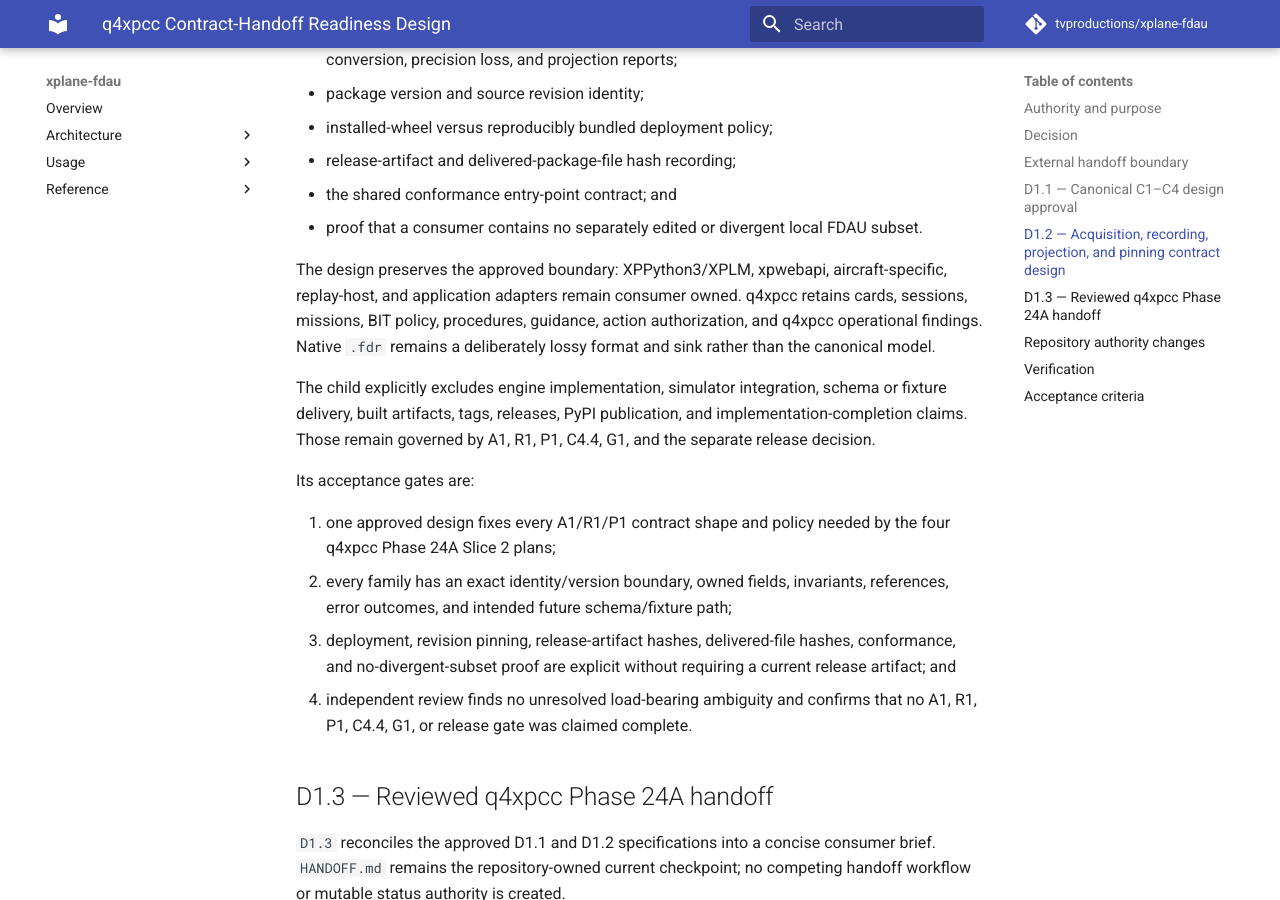
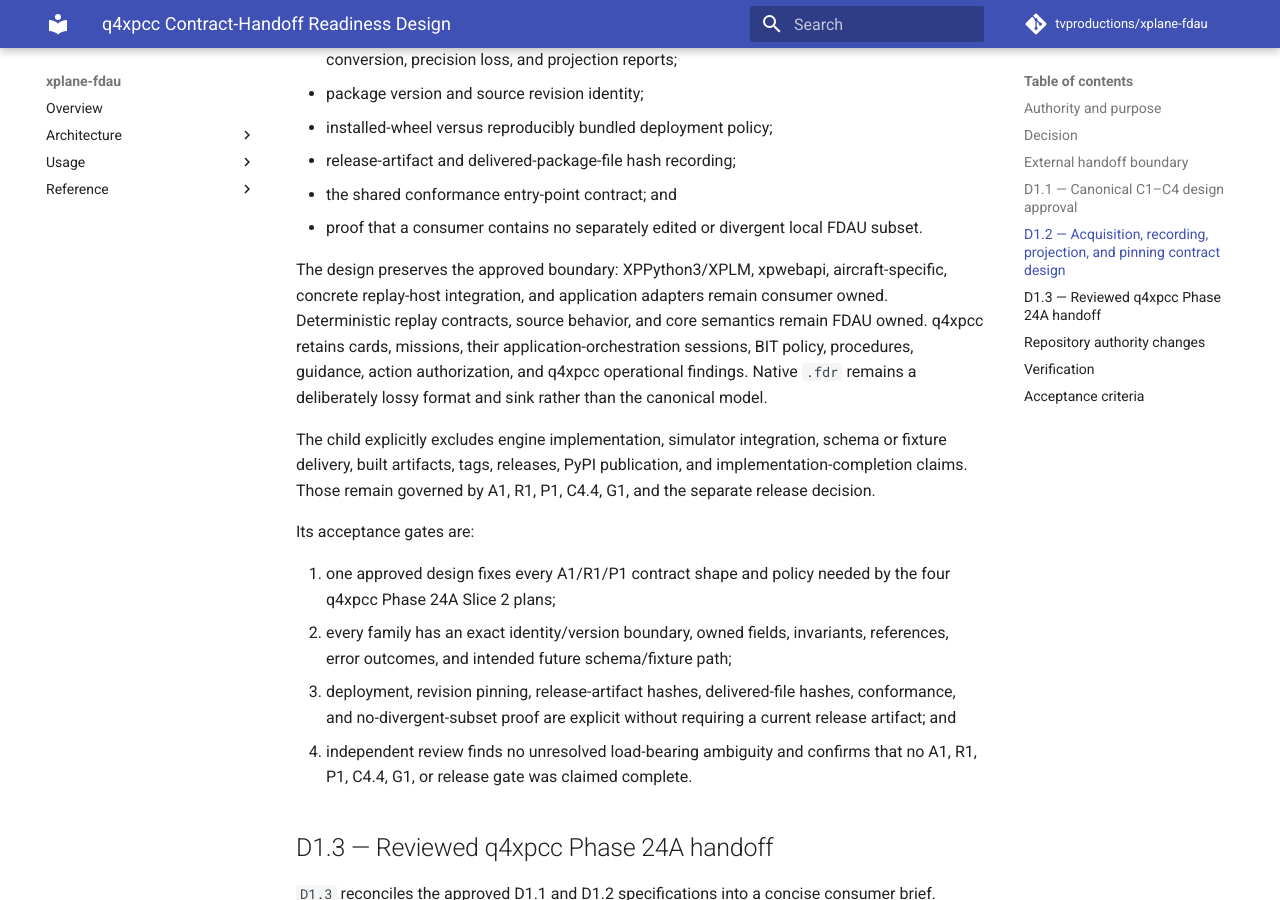
Before and after one commit to tvproductions/xplane-fdau, an MkDocs documentation site: the page built from docs/superpowers/specs/2026-08-22-q4xpcc-contract-handoff-readiness-design.md, in a window 1280 px wide and 900 px high, scrolled down 2889 px. Built offline with MkDocs 1.6.1 and Material for MkDocs 9.7.7, drawn with Linux system fonts in a browser that asks for light colours; comment, search, counter and statistics services are not loaded.

Commit message:
docs: clarify q4xpcc session and replay ownership

```diff
--- a/docs/superpowers/specs/2026-08-22-q4xpcc-contract-handoff-readiness-design.md
+++ b/docs/superpowers/specs/2026-08-22-q4xpcc-contract-handoff-readiness-design.md
@@ -116,10 +116,12 @@ planning surface of A1, R1, and P1. It freezes:
   subset.
 
 The design preserves the approved boundary: XPPython3/XPLM, xpwebapi,
-aircraft-specific, replay-host, and application adapters remain consumer
-owned. q4xpcc retains cards, sessions, missions, BIT policy, procedures,
-guidance, action authorization, and q4xpcc operational findings. Native `.fdr`
-remains a deliberately lossy format and sink rather than the canonical model.
+aircraft-specific, concrete replay-host integration, and application adapters
+remain consumer owned. Deterministic replay contracts, source behavior, and
+core semantics remain FDAU owned. q4xpcc retains cards, missions, their
+application-orchestration sessions, BIT policy, procedures, guidance, action
+authorization, and q4xpcc operational findings. Native `.fdr` remains a
+deliberately lossy format and sink rather than the canonical model.
 
 The child explicitly excludes engine implementation, simulator integration,
 schema or fixture delivery, built artifacts, tags, releases, PyPI publication,
```
